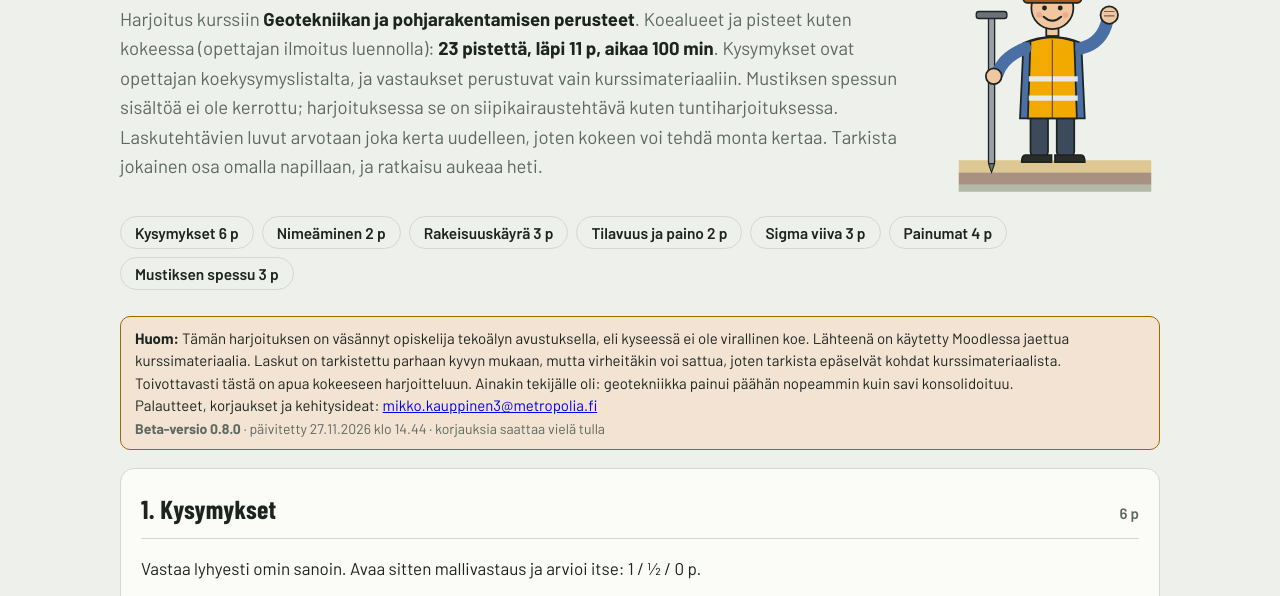
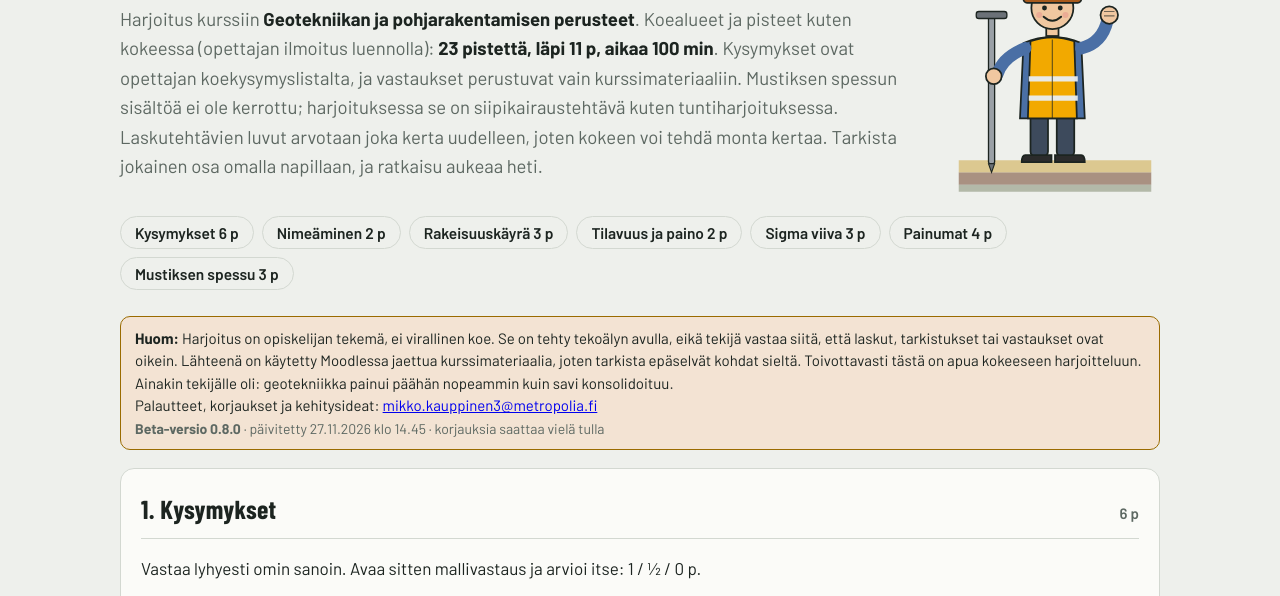
Before and after one commit to Komentorivi/Komentorivi.github.io, a plain HTML site: page geotekniikka/index.html in a window 1280 px wide. Shown: the part 166-762 px from the top of the page. Drawn offline with nearby package versions, Linux system fonts and the light colour scheme.

Commit message:
Geotekniikka: vastuuvapauslause tarkaksi
Co-Authored-By: Claude Opus 5.5 <noreply@anthropic.com>

```diff
--- a/geotekniikka/index.html
+++ b/geotekniikka/index.html
@@ -218,7 +218,7 @@ table.pysty th:first-child{text-align:center}
     <span class="pill">Kysymykset 6 p</span><span class="pill">Nimeäminen 2 p</span><span class="pill">Rakeisuuskäyrä 3 p</span><span class="pill">Tilavuus ja paino 2 p</span><span class="pill">Sigma viiva 3 p</span><span class="pill">Painumat 4 p</span><span class="pill">Mustiksen spessu 3 p</span>
   </div>
 </header>
-<p class="vastuu" role="note"><b>Huom:</b> Tämän harjoituksen on väsännyt opiskelija tekoälyn avustuksella, eli kyseessä ei ole virallinen koe. Lähteenä on käytetty Moodlessa jaettua kurssimateriaalia. Laskut on tarkistettu parhaan kyvyn mukaan, mutta virheitäkin voi sattua, joten tarkista epäselvät kohdat kurssimateriaalista. Toivottavasti tästä on apua kokeeseen harjoitteluun. Ainakin tekijälle oli: geotekniikka painui päähän nopeammin kuin savi konsolidoituu.<br>Palautteet, korjaukset ja kehitysideat: <a href="mailto:mikko.kauppinen3@metropolia.fi">mikko.kauppinen3@metropolia.fi</a><br><span class="versio"><b>Beta-versio 0.8.0</b> · päivitetty 27.11.2026 klo 14.44 · korjauksia saattaa vielä tulla</span></p>
+<p class="vastuu" role="note"><b>Huom:</b> Harjoitus on opiskelijan tekemä, ei virallinen koe. Se on tehty tekoälyn avulla, eikä tekijä vastaa siitä, että laskut, tarkistukset tai vastaukset ovat oikein. Lähteenä on käytetty Moodlessa jaettua kurssimateriaalia, joten tarkista epäselvät kohdat sieltä. Toivottavasti tästä on apua kokeeseen harjoitteluun. Ainakin tekijälle oli: geotekniikka painui päähän nopeammin kuin savi konsolidoituu.<br>Palautteet, korjaukset ja kehitysideat: <a href="mailto:mikko.kauppinen3@metropolia.fi">mikko.kauppinen3@metropolia.fi</a><br><span class="versio"><b>Beta-versio 0.8.0</b> · päivitetty 27.11.2026 klo 14.45 · korjauksia saattaa vielä tulla</span></p>
 <main id="koe"></main>
 <section class="tulos" id="tulos" hidden></section>
 
```
Also changed, not shown: geotekniikka/apumateriaali.html (+1 -1 lines).
